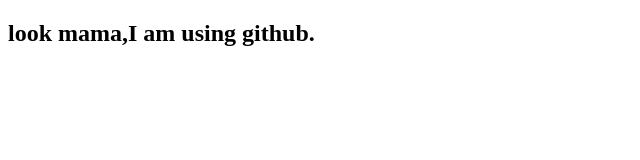
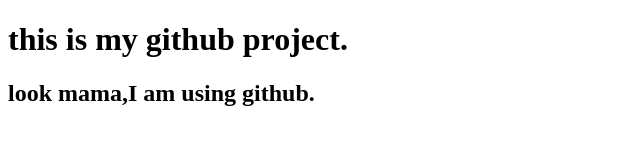
Before and after one commit to numaan119/my-first-website, a plain HTML site: page index.html in a window 1280 px wide. Shown: the whole page, without its empty margins (0-640 px from the left). Drawn offline with Linux system fonts and the light colour scheme.

Commit message:
added a header

```diff
--- a/index.html
+++ b/index.html
@@ -7,6 +7,9 @@
     <title>Document</title>
 </head>
 <body>
+    <h1>
+        this is my github project.
+    </h1>
     <h2>look mama,I am using github.</h2>
 </body>
 </html>
```
Also changed, not shown: 1 other file.
